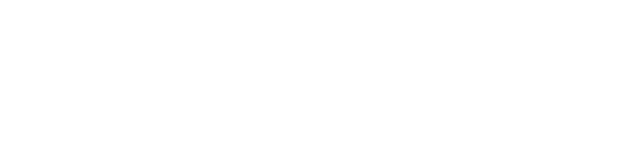
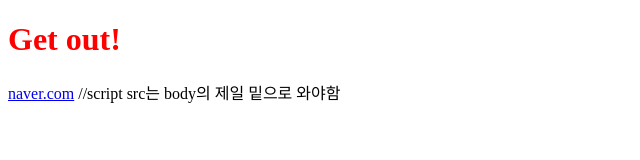
Before and after one commit to wateraddict/Vanilla-Javascript2, a plain HTML site: page index.html in a window 1280 px wide. Shown: the whole page, without its empty margins (0-640 px from the left). Drawn offline with Linux system fonts and the light colour scheme.

Commit message:
Update index.html

```diff
--- a/index.html
+++ b/index.html
@@ -1,9 +1,15 @@
 <!DOCTYPE html>
 <html>
-<head>
-<body>
-
-</body>
-</head>
-
+ <head>
+<meta charset="utf-8">
+<meta name="viewport" content="width=device-width">
+<title>First One</title>
+<link href="style.css" rel="stylesheet" type="text/css" />
+  <body>
+<h1 id="like">fuckit</h1>
+<a href="http://naver.com" target="_blank" style="color:red text-decoration:underline">naver.com</a>
+<script src="script.js"></script>
+//script src는 body의 제일 밑으로 와야함
+  </body>
+ </head>
 </html>
--- /dev/null
+++ b/script.js
@@ -0,0 +1,3 @@
+const execute = document.getElementById("like");
+execute.style.color = "red";
+execute.textContent = "Get out!";
```
Also changed, not shown: style.css (added).
